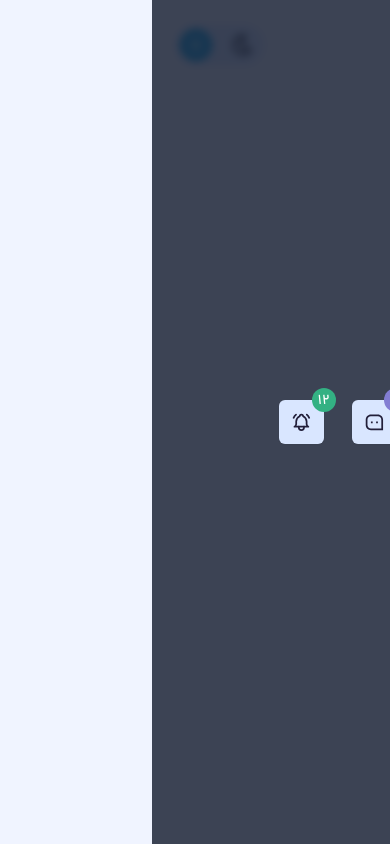
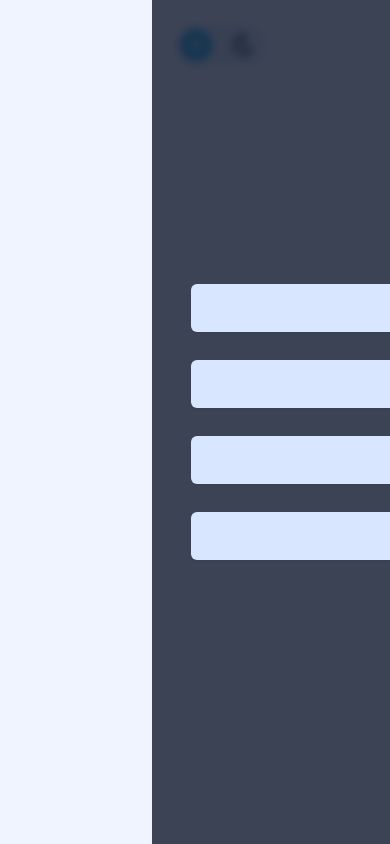
Before and after one commit to soufi-learn/dashboard-admin, a React (Vite) app: page / in a window 390 px wide. Built offline with nearby package versions, Linux system fonts and the light colour scheme.

Commit message:
add label text info notification in mobile size

```diff
--- a/src/components/header/Header.jsx
+++ b/src/components/header/Header.jsx
@@ -13,19 +13,20 @@ const Header = () => {
   return (
     <header>
       <div className="flex items-center justify-between">
-        <Button className="rounded bg-primary-main md:hidden p-2 hover:bg-primary-light text-sm text-white active:bg-primary-main dark:bg-light-main dark:text-dark-darker dark:hover:bg-light-darker dark:active:bg-light-main">
+        <Button className="rounded bg-primary-main md:hidden p-2 hover:bg-primary-light text-sm text-white active:bg-primary-main dark:bg-light-main dark:text-dark-darker dark:hover:bg-light-darker dark:active:bg-light-main realtive z-30">
           <HiMiniBars3BottomRight size="1.6rem" />
         </Button>
 
         <DarkLightButton />
 
-        <div className="flex items-center gap-7 fixed bg-slate-900/80 backdrop-blur-sm w-full h-screen top-0 right-0 z-20 md:static md:w-auto md:h-auto md:bg-transparent md:backdrop-blur-0">
+        <div className="flex items-center justify-center flex-col gap-7 fixed bg-slate-900/80 backdrop-blur-sm w-full h-screen top-0 right-0 z-20 md:static md:w-auto md:h-auto md:bg-transparent md:backdrop-blur-0">
           {notificationsList.map((notification) => (
             <NotificationButton
               key={notification.id}
               label={notification.label}
               color={notification.color}
               icon={notification.icon}
+              value={notification.value}
             />
           ))}
         </div>
--- a/src/components/header/NotificationButton.jsx
+++ b/src/components/header/NotificationButton.jsx
@@ -1,13 +1,14 @@
-const NotificationButton = ({ label, color, icon }) => {
+const NotificationButton = ({ label, color, icon, value }) => {
   console.log(color);
   return (
-    <div className="relative inline-block p-3 transition-all rounded-md shadow-sm cursor-pointer bg-light-darker dark:bg-dark-darker text-dark-main dark:text-light-main hover:bg-light-lighter dark:hover:bg-dark-lighter">
+    <div className="relative w-4/5 md:inline-block p-3 transition-all rounded-md shadow-sm cursor-pointer bg-light-darker dark:bg-dark-darker text-dark-main dark:text-light-main hover:bg-light-lighter dark:hover:bg-dark-lighter flex gap-3">
       {icon}
+      {label}
       <span
         style={{ backgroundColor: color }}
         className={`text-sm pt-1 font-dana-medium absolute rounded-full flex items-center justify-center text-white min-w-6 h-6 -top-3 -right-3`}
       >
-        {label}
+        {value}
       </span>
     </div>
   );
--- a/src/components/header/NotificationButtonsList.jsx
+++ b/src/components/header/NotificationButtonsList.jsx
@@ -6,26 +6,30 @@ import { TfiGift } from "react-icons/tfi";
 const NotificationButtonsList = [
   {
     id: 1,
-    label: "۸۵",
+    label: "تنظیمات",
     color: "#ff0088",
+    value: "۸۵",
     icon: <IoSettingsOutline size="1.3rem" />,
   },
   {
     id: 2,
-    label: "۳۱",
+    label: "هدایا",
     color: "#0057C8",
+    value: "۳۱",
     icon: <TfiGift size="1.3rem" />,
   },
   {
     id: 3,
-    label: "۱۸",
+    label: "پیام ها",
     color: "#827DD3",
+    value: "۱۸",
     icon: <RiMessage3Line size="1.3rem" />,
   },
   {
     id: 4,
-    label: "۱۲",
+    label: "اعلانات",
     color: "#33b183",
+    value: "۱۲",
     icon: <TbBellRinging size="1.3rem" />,
   },
 ];
```
